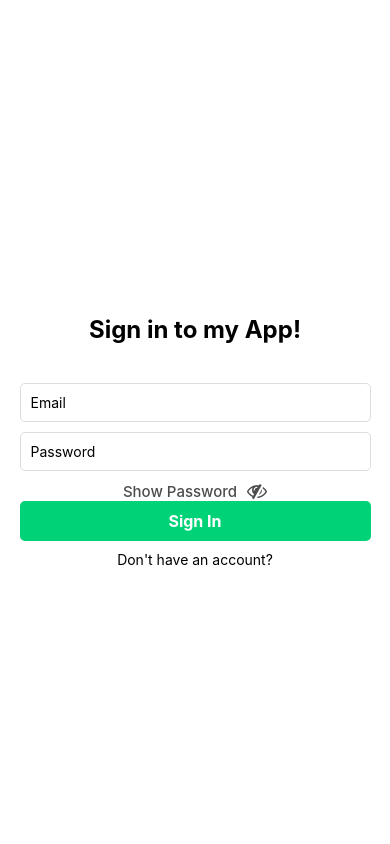
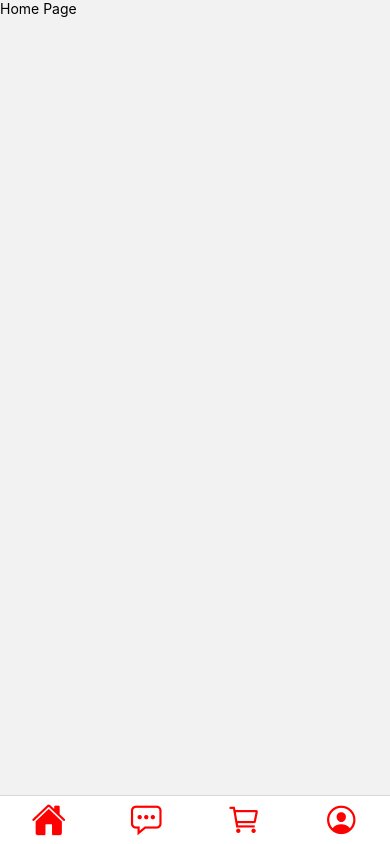
Before and after one commit to alirazahub/e-shop-native, a React Native app: screen /Home in a window 390 px wide. Built offline with nearby package versions, Linux system fonts and the light colour scheme.

Commit message:
Setting up the Navigation

```diff
--- /dev/null
+++ b/key.js
@@ -0,0 +1,2 @@
+const url ="http://192.168.10.8:3000"
+export default url;
--- a/navigations/AuthNavigator.js
+++ b/navigations/AuthNavigator.js
@@ -15,7 +15,7 @@ const AuthNavigator = () => {
     }}>
       <Stack.Screen name="Sign In" component={SignInScreen} />
       <Stack.Screen name="Sign Up" component={SignUpScreen} />
-      <Stack.Screen name="Homee" component={BottomTabNavigator} />
+      <Stack.Screen name="Home" component={BottomTabNavigator} />
     </Stack.Navigator>
   )
 }
--- a/navigations/BottomTabNavigator.js
+++ b/navigations/BottomTabNavigator.js
@@ -2,11 +2,10 @@ import { StyleSheet, Text, View } from 'react-native'
 import React from 'react'
 import { createBottomTabNavigator } from '@react-navigation/bottom-tabs';
 import HomePage from '../screens/HomePage';
-import Screen1 from '../screens/HomePage';
-import Screen2 from '../screens/Screen2';
-import Screen3 from '../screens/Screen3';
-import Screen4 from '../screens/Screen4';
 import Ionicons from 'react-native-vector-icons/Ionicons';
+import Message from '../screens/Message';
+import Cart from '../screens/Cart';
+import Profile from '../screens/Profile';
 
 const Tab = createBottomTabNavigator();
 
@@ -17,26 +16,26 @@ const BottomTabNavigator = () => {
         headerShown: false,
         tabBarIcon: ({focused}) => {
             let iconName;
-            if (route.name === 'Home') {
+            if (route.name === 'chat') {
+                iconName = focused ? 'chatbox-ellipses' : 'chatbox-ellipses-outline';
+            } else if (route.name === 'home') {
                 iconName = focused ? 'home' : 'home-outline';
-            } else if (route.name === 'Screen2') {
-                iconName = focused ? 'heart' : 'heart-outline';
-            } else if (route.name === 'Screen3') {
-                iconName = focused ? 'settings' : 'settings-outline';
-            } else if (route.name === 'Screen4') {
+            } else if (route.name === 'cart') {
+                iconName = focused ? 'cart' : 'cart-outline';
+            } else if (route.name === 'profile') {
                 iconName = focused ? 'person-circle' : 'person-circle-outline';
             }
             return <Ionicons name={iconName} size={35} color={"red"} />;
         },
-        tabBarStyle: {
-            position: 'absolute',
-        },
         tabBarShowLabel: false,
+        tabBarStyle:{
+            position:'absolute',
+    },
     })}>
-      <Tab.Screen name="Screen4" component={Screen4} />
-      <Tab.Screen name="Screen2" component={Screen2} />
-      <Tab.Screen name="Home" component={HomePage} />
-      <Tab.Screen name="Screen3" component={Screen3} />
+      <Tab.Screen name="home" component={HomePage} />
+      <Tab.Screen name="chat" component={Message} />
+      <Tab.Screen name="cart" component={Cart} />
+      <Tab.Screen name="profile" component={Profile} />
     </Tab.Navigator>
   )
 }
--- /dev/null
+++ b/screens/Cart.js
@@ -0,0 +1,12 @@
+import React from 'react'
+import { Text, View } from 'react-native'
+
+const Cart = () => {
+  return (
+    <View>
+      <Text>Cart</Text>
+    </View>
+  )
+}
+
+export default Cart
--- a/screens/HomePage.js
+++ b/screens/HomePage.js
@@ -1,96 +1,16 @@
 import React, { useState, useEffect } from 'react'
-import AsyncStorage from '@react-native-async-storage/async-storage';
 import {
-    StyleSheet,
     Text,
     View,
-    TouchableOpacity
 } from 'react-native';
 
-const HomePage = (props) => {
-    const [email, setEmail] = useState('');
-    useEffect(() => {
-        async function checkToken() {
-            const token = await AsyncStorage.getItem('token');
-            const response = await fetch('http://192.168.10.5:3000/check', {
-                method: 'GET',
-                headers: {
-                    'Content-Type': 'application/json',
-                    'token': token
-                }
-            });
-            const data = await response.json();
-            console.log(data)
-            setEmail(data.email);
-        }
-        checkToken();
-
-    }, []);
-
-    const hanldeLogout = async () => {
-        try {
-            await AsyncStorage.removeItem('token');
-            props.navigation.replace('Sign In');
-        } catch (error) {
-            console.log(error);
-        }
-    }
-
+const HomePage = () => {
     return (
-        <View style={styles.container}>
-            <View style={styles.header}>
-                <Text style={styles.headerTitle}>Pets Store</Text>
-            </View>
-            <View style={styles.body}>
-                <Text style={styles.bodyText1}>{`Your Email is: ${email}`}</Text>
-                <Text style={styles.bodyText}>Welcome to the Pets Ecommerce Store! We have a wide range of products for all your pet needs. Whether you need a food, toy, or even a new pet, we have you covered.</Text>
-                {/* Button to logout */}
-                <TouchableOpacity
-                    style={{
-                        backgroundColor: 'red',
-                        padding: 10,
-                        margin: 10,
-                        borderRadius: 10,
-                    }}
-                    onPress={() => { hanldeLogout() }}
-                >
-                    <Text style={{ color: 'white', fontSize: 20 }}>Logout</Text>
-                </TouchableOpacity>
-
-            </View>
+        <View>
+            <Text>Home Page</Text>
         </View>
     )
 }
-const styles = StyleSheet.create({
-    container: {
-        flex: 1,
-        alignItems: 'center',
-        backgroundColor: '#fff',
-    },
-    header: {
-        flex: 1,
-        alignItems: 'center',
-        justifyContent: 'center',
-    },
-    headerTitle: {
-        fontSize: 24,
-        fontWeight: 'bold',
-    },
-    body: {
-        flex: 5,
-        alignItems: 'center',
-        justifyContent: 'center',
-        padding: 20,
-    },
-    bodyText: {
-        fontSize: 16,
-        fontWeight: 'bold',
-    },
-    bodyText1: {
-        fontSize: 20,
-        fontWeight: 'bold',
-        textDecorationLine: 'underline',
-    }
-});
+
 
 export default HomePage;
--- /dev/null
+++ b/screens/Message.js
@@ -0,0 +1,12 @@
+import React from 'react'
+import { View,Text } from 'react-native'
+
+const Message = () => {
+  return (
+    <View>
+      <Text>Message</Text>
+    </View>
+  )
+}
+
+export default Message
--- /dev/null
+++ b/screens/Profile.js
@@ -0,0 +1,12 @@
+import React from 'react'
+import { Text, View } from 'react-native'
+
+const Profile = () => {
+  return (
+    <View>
+      <Text>Profile</Text>
+    </View>
+  )
+}
+
+export default Profile
--- a/screens/SignInScreen.js
+++ b/screens/SignInScreen.js
@@ -10,6 +10,7 @@ import {
   StatusBar,
   Alert
 } from 'react-native';
+import url from '../key';
 
 const SignInScreen = (props) => {
   const [email, setEmail] = useState('');
@@ -19,42 +20,43 @@ const SignInScreen = (props) => {
     setShowPassword(!showPassword);
   }
   const onSubmit = async () => {
-    try {
-      const response = await fetch('http://192.168.10.5:3000/api/signin', {
-        method: 'POST',
-        headers: {
-          'Content-Type': 'application/json'
-        },
-        body: JSON.stringify({
-          email,
-          password
-        })
-      }
-      );
-      const data = await response.json();
-      if (data.error) {
-        Alert.alert(
-          'Faliure',
-          data.error,
-          [
-            { text: 'OK', onPress: () => console.log('OK Pressed') },
-          ],
-          { cancelable: false }
-        );
-      } else {
-        await AsyncStorage.setItem('token', data.token);
-        props.navigation.replace("Homee");
-      }
-    } catch (error) {
-      Alert.alert(
-        'Faliure',
-        error.message,
-        [
-          { text: 'OK', onPress: () => console.log('OK Pressed') },
-        ],
-        { cancelable: false }
-      );
-    }
+    props.navigation.replace("Home");
+    // try {
+    //   const response = await fetch(`${url}/api/signin`, {
+    //     method: 'POST',
+    //     headers: {
+    //       'Content-Type': 'application/json'
+    //     },
+    //     body: JSON.stringify({
+    //       email,
+    //       password
+    //     })
+    //   }
+    //   );
+    //   const data = await response.json();
+    //   if (data.error) {
+    //     Alert.alert(
+    //       'Faliure',
+    //       data.error,
+    //       [
+    //         { text: 'OK', onPress: () => console.log('OK Pressed') },
+    //       ],
+    //       { cancelable: false }
+    //     );
+    //   } else {
+    //     await AsyncStorage.setItem('token', data.token);
+    //     props.navigation.replace("Homee");
+    //   }
+    // } catch (error) {
+    //   Alert.alert(
+    //     'Faliure',
+    //     error.message,
+    //     [
+    //       { text: 'OK', onPress: () => console.log('OK Pressed') },
+    //     ],
+    //     { cancelable: false }
+    //   );
+    // }
   };
 
   return (
--- a/screens/SignUpScreen.js
+++ b/screens/SignUpScreen.js
@@ -10,6 +10,7 @@ import {
     StatusBar,
     Alert
 } from 'react-native';
+import url from '../key';
 
 const SignUpScreen = (props) => {
     const [name, setName] = useState('');
@@ -23,7 +24,7 @@ const SignUpScreen = (props) => {
 
     const onSubmit = async () => {
         try {
-            const response = await fetch('http://192.168.10.5:3000/api/signup', {
+            const response = await fetch(`${url}/api/signup`, {
                 method: 'POST',
                 headers: {
                     'Content-Type': 'application/json'
```
